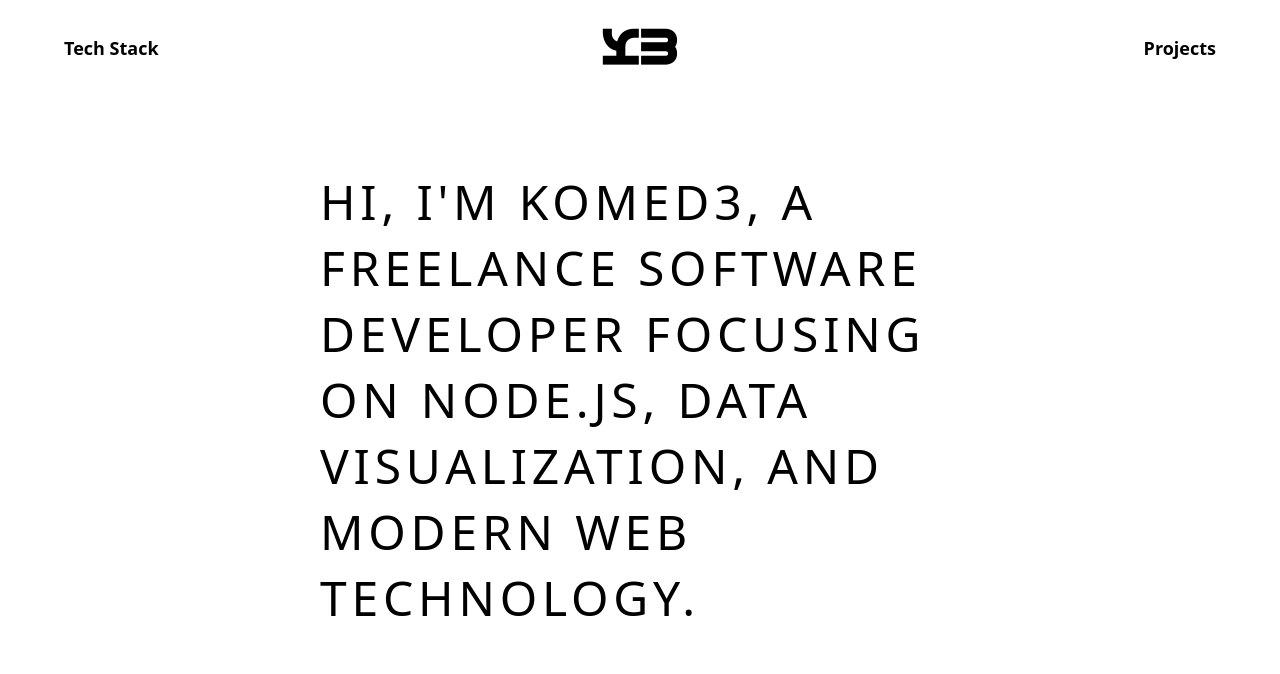
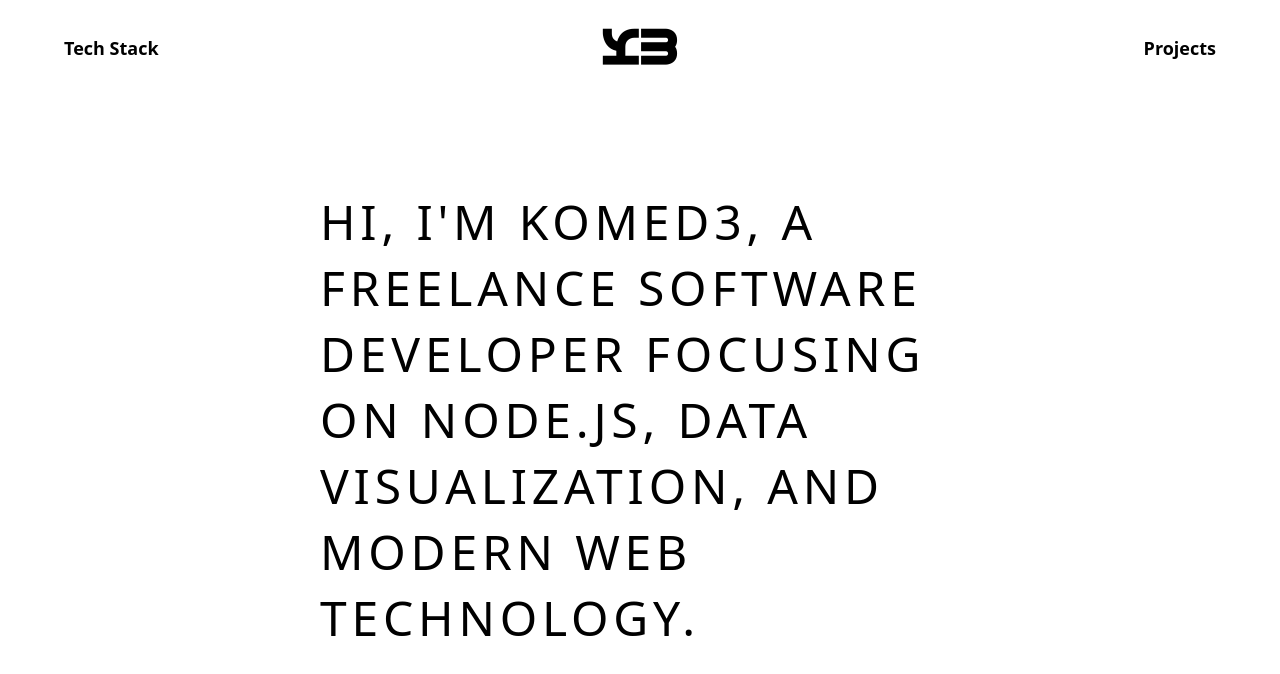
Before and after one commit to komed3/web, a React (Vite) app: page / in a window 1280 px wide. Shown: the top 674 px of the page. Built offline with nearby package versions, Linux system fonts and the light colour scheme; a web font is replaced by a local one.

Commit message:
Update Home.tsx

```diff
--- a/src/pages/Home.tsx
+++ b/src/pages/Home.tsx
@@ -3,7 +3,7 @@ export function Home () {
     <>
       { /** Intro */ }
       <div className= 'relative w-full h-screen'>
-        <div className= 'centered'>
+        <div className= 'centered pt-10'>
           <p className= 'max-w-6xl text-5xl uppercase font-extralight tracking-widest leading-snug'>
             Hi, I'm <b>komed3</b>, a freelance <b>software</b> developer focusing
             on <b>Node.js</b>, data visualization, and <b>modern web</b> technology.
```
